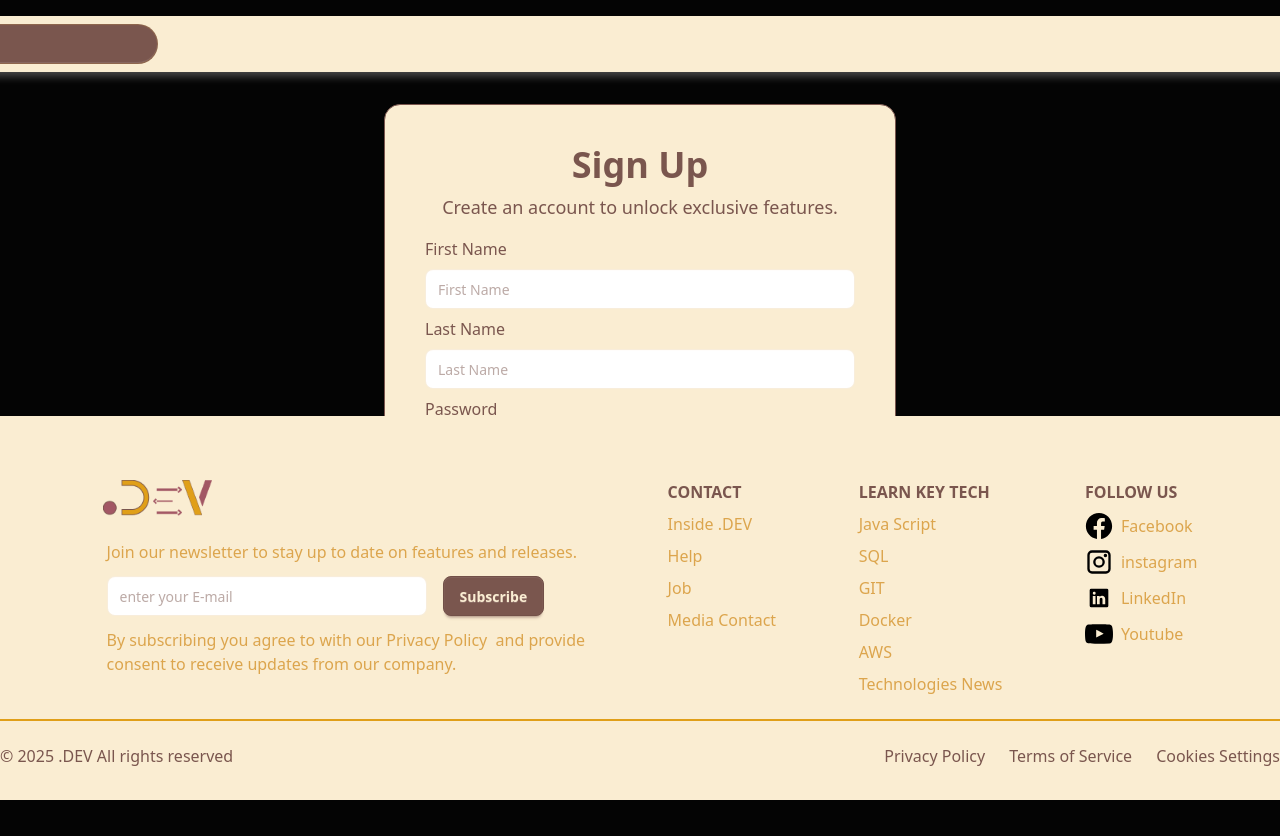
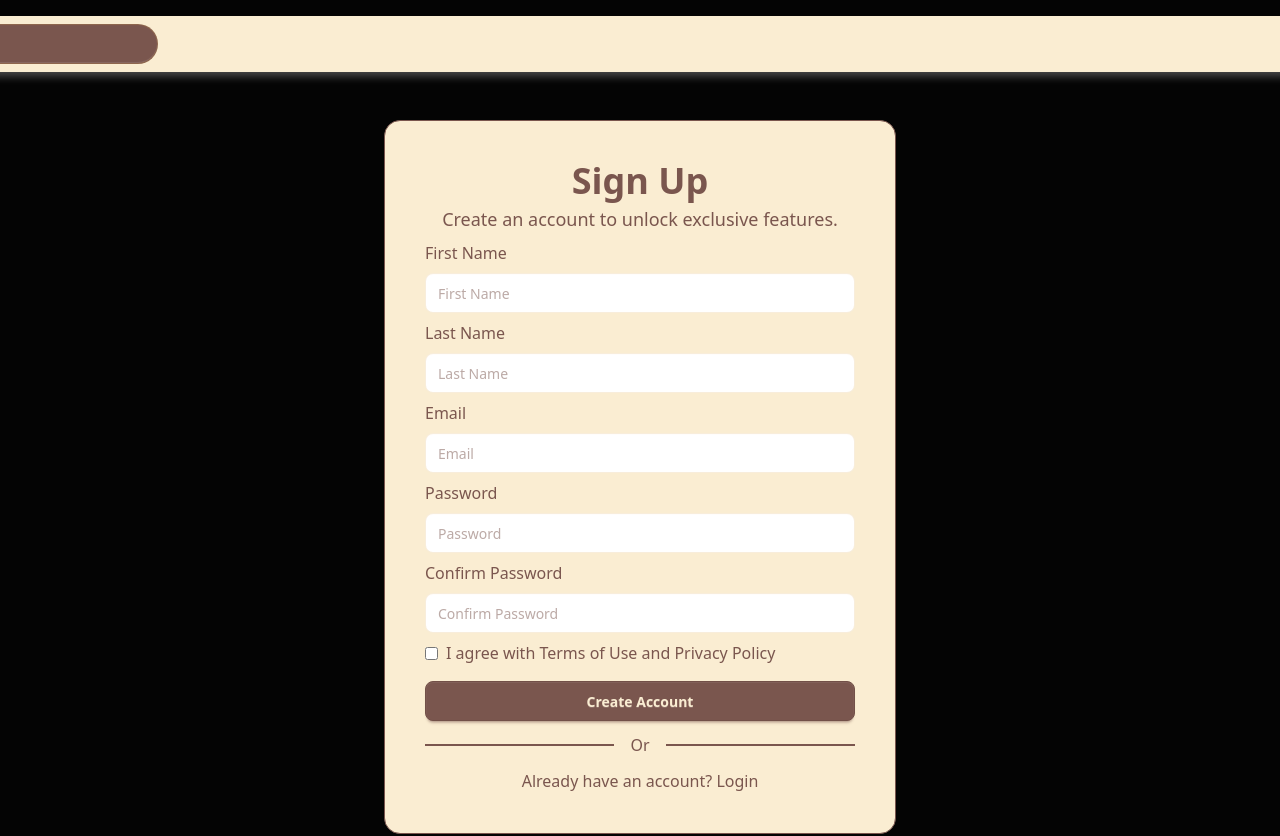
Before and after one commit to sarud14/e-learning_project, a React (Vite) app in the folder E-learning_Client/: page /register in a window 1280 px wide. Shown: the top 836 px of the page. Before the commit the page ends 800 px from the top, so only its background shows below. Built offline with nearby package versions, Linux system fonts and the light colour scheme.

Commit message:
add validate hookForm Login register function done

```diff
--- /dev/null
+++ b/E-learning_Client/src/hooks/useLoginForm.js
@@ -0,0 +1,40 @@
+import { useForm } from "react-hook-form";
+import { yupResolver } from "@hookform/resolvers/yup";
+import { loginSchema } from "../validators/validators";
+import { authenticateApt } from "../services/authenticateService";
+import { useNavigate } from "react-router";
+
+const useLoginForm = () => {
+  const navigate = useNavigate()
+  const { handleSubmit, register, formState, reset } = useForm({
+    resolver: yupResolver(loginSchema),
+    mode: "onBlur",
+  });
+  const { isSubmitting, errors } = formState;
+
+  const onSubmit = async (data) => {
+    try {
+      await new Promise((resolve) => setTimeout(resolve, 1000));
+      const resp = await authenticateApt.post("/login", data);
+
+      console.log(resp);
+
+      alert(resp.data.message);
+
+      // if (resp.data.token) {
+      //   localStorage.setItem('token', resp.data.token);
+      // }
+
+      reset();
+      navigate('/');
+    } catch (err) {
+      const errMsg = err.message || "An error occurred during login.";
+      alert(`Error: ${errMsg}`);
+      console.error(err);
+    }
+  };
+
+  return { handleSubmit, register, isSubmitting, errors, onSubmit, reset };
+};
+
+export default useLoginForm;
--- /dev/null
+++ b/E-learning_Client/src/hooks/useRegisterForm.js
@@ -0,0 +1,33 @@
+import { useForm } from "react-hook-form";
+import { yupResolver } from "@hookform/resolvers/yup";
+import { registerSchema } from "../validators/validators";
+import { authenticateApt } from "../services/authenticateService";
+
+const useRegisterForm = () => {
+  const { handleSubmit, register, formState, reset } = useForm({
+    resolver: yupResolver(registerSchema),
+    mode: "onBlur",
+  });
+  const { isSubmitting, errors } = formState;
+
+  const onSubmit = async (data) => {
+    try {
+      await new Promise((resolve) => setTimeout(resolve, 1000));
+      const resp = await authenticateApt.post("/register", data);
+
+      console.log(resp);
+
+      alert(resp.data.message);
+
+      reset();
+    } catch (err) {
+      const errMsg = err.message || "An error occurred during registration.";
+      alert(`Error: ${errMsg}`);
+      console.error(err);
+    }
+  };
+
+  return { handleSubmit, register, isSubmitting, errors, onSubmit, reset };
+};
+
+export default useRegisterForm;
--- a/E-learning_Client/src/pages/Login.jsx
+++ b/E-learning_Client/src/pages/Login.jsx
@@ -1,7 +1,11 @@
 import Footer from "../components/Footer";
 import HeaderNavbar from "../components/HeaderNavbar";
+import useLoginForm from "../hooks/useLoginForm";
 
 function Login() {
+  const { handleSubmit, register, isSubmitting, errors, onSubmit } =
+    useLoginForm();
+
   return (
     <div className="h-screen">
       <HeaderNavbar />
@@ -11,13 +15,20 @@ function Login() {
           <p className="text-lg text-center mt-4">
             Welcome back! Please log in to access your account.
           </p>
+          <form onSubmit={handleSubmit(onSubmit)}>
             <div className="mt-6">
               <label>Email</label>
               <input
                 type="email"
                 className="input bg-white w-full mt-4"
                 placeholder="Email"
+                {...register("email")}
               />
+              {errors.email && (
+                <p className="text-sm text-error mt-1">
+                  {errors.email.message}
+                </p>
+              )}
             </div>
             <div className="mt-4">
               <label>Password</label>
@@ -25,7 +36,13 @@ function Login() {
                 type="password"
                 className="input bg-white w-full mt-4"
                 placeholder="Password"
+                {...register("password")}
               />
+              {errors.password && (
+                <p className="text-sm text-error mt-1">
+                  {errors.password.message}
+                </p>
+              )}
             </div>
             <div className="flex justify-end mt-2">
               <a href="/" className="hover:underline">
@@ -36,9 +53,13 @@ function Login() {
               <input type="checkbox" />
               <p>Remember Me</p>
             </div>
-          <button className="btn btn-primary w-full mt-6 text-info">
-            Login
+            <button
+              className="btn btn-primary w-full mt-6 text-info"
+              disabled={isSubmitting}
+            >
+              {isSubmitting ? "Logging in..." : "Login"}
             </button>
+          </form>
           <div className="divider divider-primary mt-8">Or</div>
           <p className="text-center mt-5">
             Don't have an account?{" "}
--- a/E-learning_Client/src/pages/Register.jsx
+++ b/E-learning_Client/src/pages/Register.jsx
@@ -1,23 +1,36 @@
 import Footer from "../components/Footer";
 import HeaderNavbar from "../components/HeaderNavbar";
+import useRegisterForm from "../hooks/useRegisterForm";
 
 function Register() {
+  const { handleSubmit, register, isSubmitting, errors, onSubmit } =
+    useRegisterForm();
+
+
   return (
     <div className="h-screen">
       <HeaderNavbar />
+
       <div className="pt-12 h-fit flex justify-center items-center">
-        <div className="bg-info rounded-box border p-10 text-primary mt-14 w-lg h-165">
+        <div className="bg-info rounded-box border p-10 text-primary mt-18 w-lg">
           <p className="text-4xl text-center font-bold">Sign Up</p>
-          <p className="text-lg text-center mt-2">
+          <p className="text-lg text-center mt-1">
             Create an account to unlock exclusive features.
           </p>
-          <div className="mt-4">
+          <form onSubmit={handleSubmit(onSubmit)}>
+            <div className="mt-2">
               <label>First Name</label>
               <input
                 type="text"
                 className="input bg-white w-full mt-2"
                 placeholder="First Name"
+                {...register("first_name")}
               />
+              {errors.first_name && (
+                <p className="text-sm text-error mt-1">
+                  {errors.first_name.message}
+                </p>
+              )}
             </div>
             <div className="mt-2">
               <label>Last Name</label>
@@ -25,7 +38,27 @@ function Register() {
                 type="text"
                 className="input bg-white w-full mt-2"
                 placeholder="Last Name"
+                {...register("last_name")}
               />
+              {errors.last_name && (
+                <p className="text-sm text-error mt-1">
+                  {errors.last_name.message}
+                </p>
+              )}
+            </div>
+            <div className="mt-2">
+              <label>Email</label>
+              <input
+                type="email"
+                className="input bg-white w-full mt-2"
+                placeholder="Email"
+                {...register("email")}
+              />
+              {errors.email && (
+                <p className="text-sm text-error mt-1">
+                  {errors.email.message}
+                </p>
+              )}
             </div>
             <div className="mt-2">
               <label>Password</label>
@@ -33,7 +66,13 @@ function Register() {
                 type="password"
                 className="input bg-white w-full mt-2"
                 placeholder="Password"
+                {...register("password")}
               />
+              {errors.password && (
+                <p className="text-sm text-error mt-1">
+                  {errors.password.message}
+                </p>
+              )}
             </div>
             <div className="mt-2">
               <label>Confirm Password</label>
@@ -41,7 +80,13 @@ function Register() {
                 type="password"
                 className="input bg-white w-full mt-2"
                 placeholder="Confirm Password"
+                {...register("confirmPassword")}
               />
+              {errors.confirmPassword && (
+                <p className="text-sm text-error mt-1">
+                  {errors.confirmPassword.message}
+                </p>
+              )}
             </div>
 
             <div className="flex gap-2 justify-start items-center mt-2">
@@ -57,19 +102,24 @@ function Register() {
                 </a>
               </p>
             </div>
-          <button className="btn btn-primary w-full mt-6 text-info">
-            Create Account
+            <button
+              type="submit"
+              className="btn btn-primary w-full mt-4 text-info"
+              disabled={isSubmitting}
+            >
+              {isSubmitting ? "Creating Account..." : "Create Account"}
             </button>
-          <div className="divider divider-primary mt-8">Or</div>
-          <p className="text-center mt-5">
+          </form>
+          <div className="divider divider-primary mt-4">Or</div>
+          <p className="text-center">
             Already have an account?{" "}
-            <a href="/register" className="hover:underline">
+            <a href="/login" className="hover:underline">
               Login
             </a>
           </p>
         </div>
       </div>
-      <div className="fixed bottom-0 left-0 w-full">
+      <div className="w-full">
         <Footer />
       </div>
     </div>
--- /dev/null
+++ b/E-learning_Client/src/pages/UserDashboard.jsx
@@ -0,0 +1,6 @@
+function UserDashboard() {
+  return (
+    <div>UserDashboard</div>
+  )
+}
+export default UserDashboard
--- /dev/null
+++ b/E-learning_Client/src/services/authenticateService.js
@@ -0,0 +1,5 @@
+import axios from "axios";
+
+export const authenticateApt = axios.create({
+  baseURL: "http://localhost:8011/api/authenticate"
+})
--- /dev/null
+++ b/E-learning_Client/src/stores/userStore.js
@@ -0,0 +1,20 @@
+import { create } from "zustand";
+
+import { persist, createJSONStorage } from "zustand/middleware";
+import { authenticateApt } from "../services/authenticateService";
+
+const useUserStore = create(persist((set, get) => ({
+  user: null,
+  token: '',
+  login: async (input) => {
+    const result = await authenticateApt.post('/login', input)
+    set({ token: result.data.token, user: result.data.user })
+    return result
+  },
+  logout: () => set({ token: '', user: null })
+}), {
+  name: 'userState',
+  storage: createJSONStorage(() => localStorage)
+}))
+
+export default useUserStore
--- /dev/null
+++ b/E-learning_Client/src/validators/validators.js
@@ -0,0 +1,17 @@
+import { string, object, ref} from "yup"
+
+export const registerSchema = object({
+  email: string().email("email invalid ").required("Please put your email"),
+  password: string().min(6, "Password need more than 6 character"),
+  first_name: string().min(3, "Name need more than 3 character"),
+  last_name: string().min(3, "Name need more than 3 character"),
+  confirmPassword: string().oneOf(
+    [ref("password"), null],
+    "Password not match"
+  ),
+}).noUnknown();;
+
+export const loginSchema = object({
+  email: string().email("email invalid ").required("Please put your email"),
+  password: string().min(6, "Password need more than 6 character"),
+}).noUnknown();;
```
Lines whose indentation alone changed are shown as unchanged.
